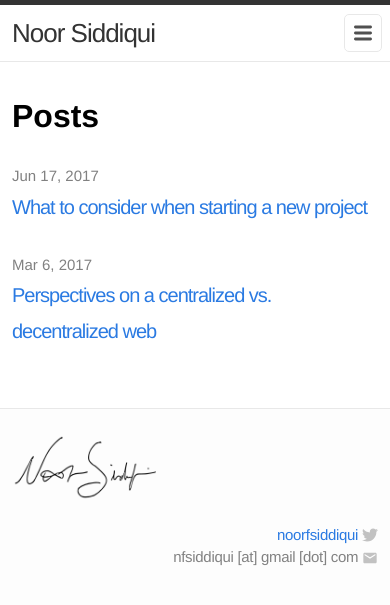
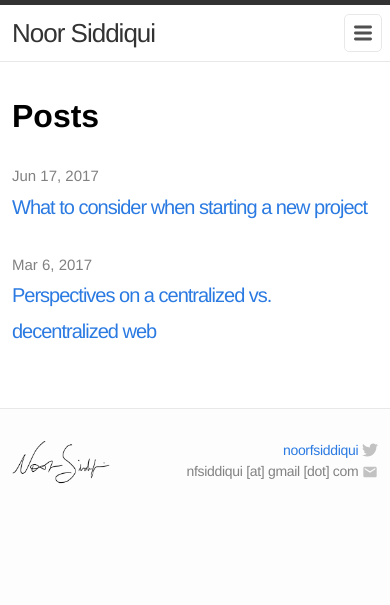
Before and after one commit to nfsiddiqui/nfsiddiqui.github.io, a Jekyll site: the page built from index.html, in a window 390 px wide. Shown: the top 605 px of the page. Built offline with Jekyll 4.4.1, drawn with Linux system fonts in a browser that asks for light colours.

Commit message:
fix footer signature / contact info layout on mobile

```diff
--- a/_includes/footer.html
+++ b/_includes/footer.html
@@ -3,11 +3,11 @@
 
   <div class="wrap">
 
-    <div class="footer-col-1 column">
+    <div class="footer-col-1">
       <img src="/images/sig.png" alt="Noor Siddiqui" class="sig">
     </div>
 
-    <div class="footer-col-2 column">
+    <div class="footer-col-2">
       <ul>
         {% if site.twitter_username %}<li>
           <a href="https://twitter.com/{{ site.twitter_username }}">
--- a/css/main.css
+++ b/css/main.css
@@ -88,20 +88,11 @@ a:visited { color: #205caa; }
 .site-footer .column { margin-bottom: 15px; }
 
 .footer-col-1 {
-  width: 270px; /*fallback*/
-  width: -webkit-calc(35% - 10px);
-  width: -moz-calc(35% - 10px);
-  width: -o-calc(35% - 10px);
-  width: calc(35% - 10px);
-  margin-right: 10px;
+  width: 30%;
   float: left;
 }
 .footer-col-2 {
-  width: 335px; /*fallback*/
-  width: -webkit-calc(41.875%);
-  width: -moz-calc(41.875%);
-  width: -o-calc(41.875%);
-  width: calc(41.875%);
+  width: 70%;
   float: right;
   text-align: right;
 }
@@ -344,28 +335,9 @@ a:visited { color: #205caa; }
 /* ----------------------------------------------------------*/
 
 
-@media screen and (max-width: 750px) {
+@media screen and (max-width: 600px) {
 
-  .footer-col-1 { width: 50%; }
-
-  .footer-col-2 {
-    width: 45%; /*fallback*/
-    width: -webkit-calc(50% - 10px);
-    width: -moz-calc(50% - 10px);
-    width: -o-calc(50% - 10px);
-    width: calc(50% - 10px);
-    margin-right: 0;
-  }
-
-  .site-footer .column.footer-col-3 {
-    width: auto;
-    float: none;
-    clear: both;
-  }
-
-}
-
-@media screen and (max-width: 600px) {
+  .site-footer li { font-size: 14px }
 
   .wrap { padding: 0 12px; }
 
@@ -765,7 +737,7 @@ a:visited { color: #205caa; }
 }
 
 .sig {
-  width: 160px;
-  margin-top: -5px;
+  width: 100%;
+  max-width: 160px;
   margin-left: -5px;
 }
```
